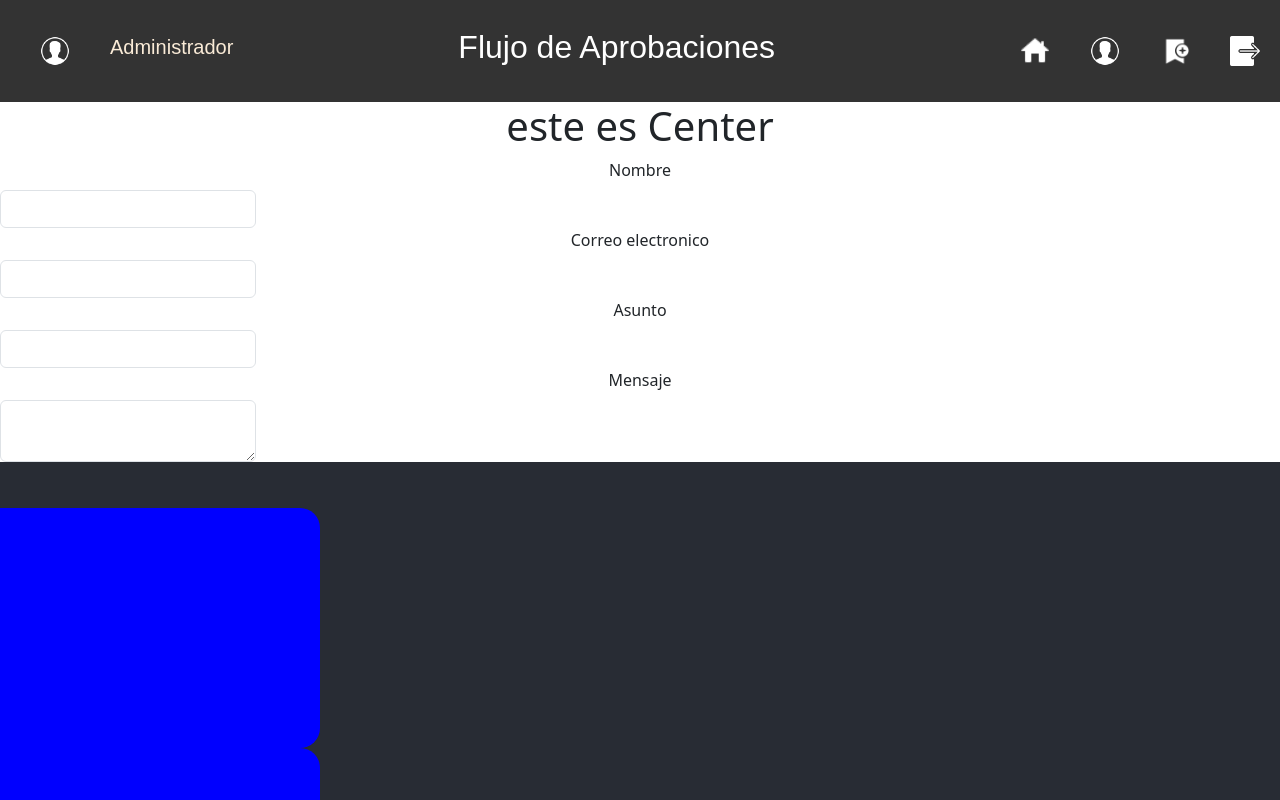
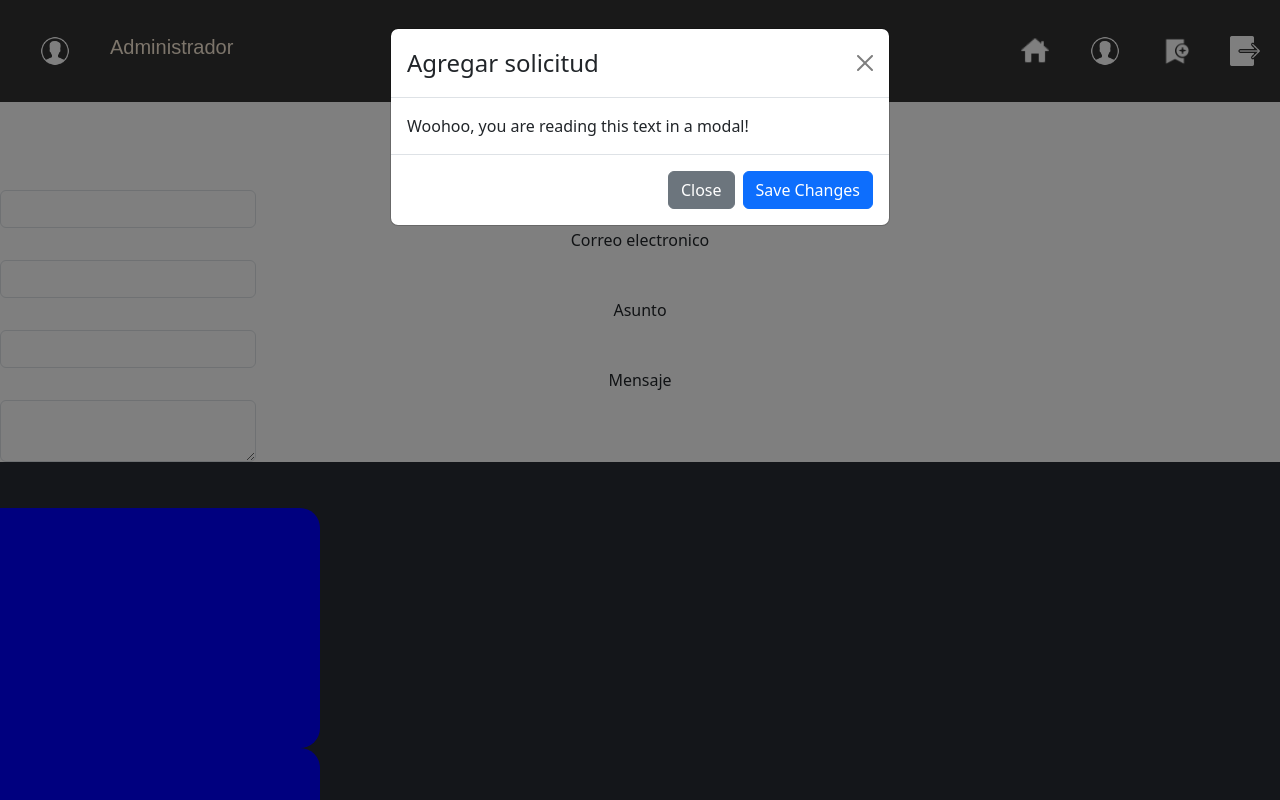
Before and after one commit to JPPUERTAORREGO/aprovals_process, a React (Create React App) app: page / in a window 1280 px wide. Both pictures are taken after a click on the link 1175 px from the left and 51 px from the top of the page. Shown: the top 800 px of the page. Built offline with nearby package versions, Linux system fonts and the light colour scheme.

Commit message:
Version 3
Utilizamos el icono del agregar que se encuentra en el navbar para darle un modal, utilizamos useState y el onClick.

```diff
--- a/src/components/Header_component.js
+++ b/src/components/Header_component.js
@@ -1,7 +1,15 @@
 import React from 'react'
-import './Header_component.css'
+import { useState } from 'react';
+import Button from 'react-bootstrap/Button'; // Asegúrate de tener esta línea
+import Modal from 'react-bootstrap/Modal'; // Importamos el componente Modal de react-bootstrap
+import './Header_component.css' // Importamos los estilos del componente
 
-export const Header_component = () => {
+export const Header_component = (props) => {
+  const [show, setShow] = useState(false); // Declaramos un estado llamado show con valor inicial false
+
+  const handleClose = () => setShow(false); // Función para cerrar el modal, establece el estado show en false
+  const handleShow = () => setShow(true);  // Función para abrir el modal, establece el estado show en true
+
   return (
     <div class="navbar">
       <a>
@@ -14,8 +22,23 @@ export const Header_component = () => {
       <div class="navbar-right">
         <a href="#"><img class="imagenes" src="inicio.png" alt="user" width="30" height="30"/></a>
         <a href="#"><img class="imagenes" src="user.png" alt="user" width="30" height="30"/></a>
-        <a href="#"><img class="imagenes" src="agregar.png" alt="agregar" width="30" height="30"/></a>
-        <a href="#"><img class="imagenes" src="salir.png" alt="salir" width="30" height="30"/></a>
+         <a href="#"><img class="imagenes" src="agregar.png" alt="agregar" width="30" height="30" onClick={handleShow}/></a> {/*// Icono de agregar, al hacer clic se abre el modal */}
+        <a href="#"><img class="imagenes" src="salir.png" alt="user" width="30" height="30"/></a>
+         <Modal show={show} onHide={handleClose}> {/*// Modal que se muestra u oculta dependiendo del estado show */}
+          <Modal.Header closeButton>
+            <Modal.Title>Agregar solicitud</Modal.Title>
+          </Modal.Header>
+          <Modal.Body>Woohoo, you are reading this text in a modal!
+          </Modal.Body>
+          <Modal.Footer>
+            <Button variant="secondary" onClick={handleClose}>     {/*// Botón para cerrar el modal */}
+              Close
+            </Button>
+            <Button variant="primary" onClick={handleClose}> {/*// Botón para guardar cambios y cerrar el modal */}
+              Save Changes
+            </Button>
+          </Modal.Footer>
+        </Modal>
       </div>
     </div>
   )
```
